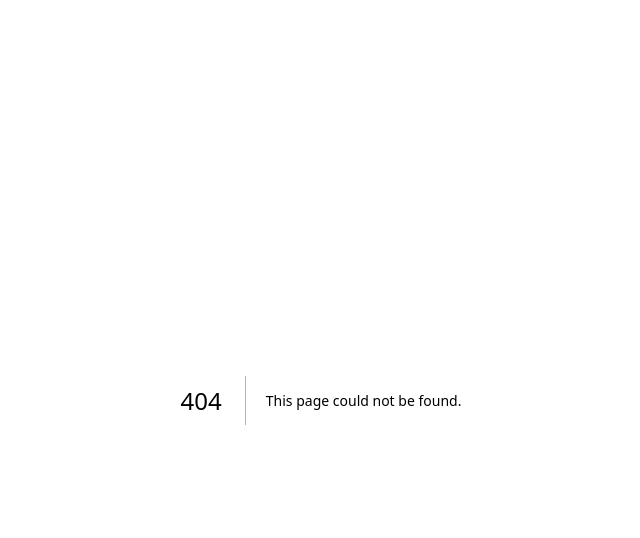
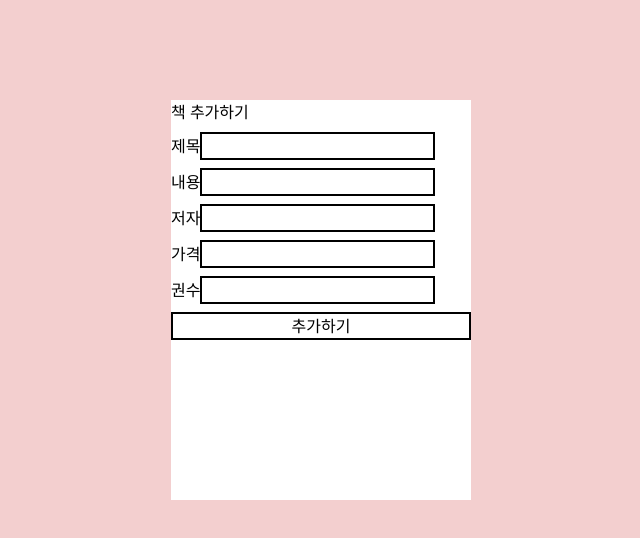
Before and after one commit to BellPumpkin/test, a Next.js app: page /add in a window 1280 px wide. Before the commit this address had no page. Shown: the top 538 px of the page, without its empty margins (319-959 px from the left). Built offline with nearby package versions, Linux system fonts and the light colour scheme.

Commit message:
Feat: 책 추가 페이지 생성

```diff
--- /dev/null
+++ b/src/app/add/page.tsx
@@ -0,0 +1,48 @@
+'use client'
+import React, { useEffect, useState } from 'react'
+
+export default function AddPage() {
+
+    const [inputTitle, setInputTitle] = useState<string>('');
+    const [inputContent, setInputContent] = useState<string>('');
+    const [inputAuthor, setInputAuthor] = useState<string>('');
+    const [inputPrice, setInputPrice] = useState<number>();
+    const [inputCount, setInputCount] = useState<number>();
+
+    const onClickAddBook = () => {
+        console.log(inputTitle);
+        console.log(inputContent);
+        console.log(inputAuthor);
+        console.log(inputPrice);
+        console.log(inputCount);
+    }
+
+  return (
+    <div className='flex w-full h-full justify-center pt-[100px]'>
+        <div className='flex flex-col w-[300px] h-[400px] bg-white gap-2'>
+            <div>책 추가하기</div>
+            <div>
+                <span>제목</span>
+                <input className='border-2' type="text" onChange={(e) => { setInputTitle(e.target.value) }} />
+            </div>
+            <div>
+                <span>내용</span>
+                <input className='border-2' type="text" onChange={(e) => { setInputContent(e.target.value) }} />
+            </div>
+            <div>
+                <span>저자</span>
+                <input className='border-2' type="text" onChange={(e) => { setInputAuthor(e.target.value) }} />
+            </div>
+            <div>
+                <span>가격</span>
+                <input className='border-2' type="text" onChange={(e) => { setInputPrice(parseInt(e.target.value)) }} />
+            </div>
+            <div>
+                <span>권수</span>
+                <input className='border-2' type="text" onChange={(e) => { setInputCount(parseInt(e.target.value)) }} />
+            </div>
+            <button className='border-2' onClick={onClickAddBook}>추가하기</button>
+        </div>
+    </div>
+  )
+}
```
